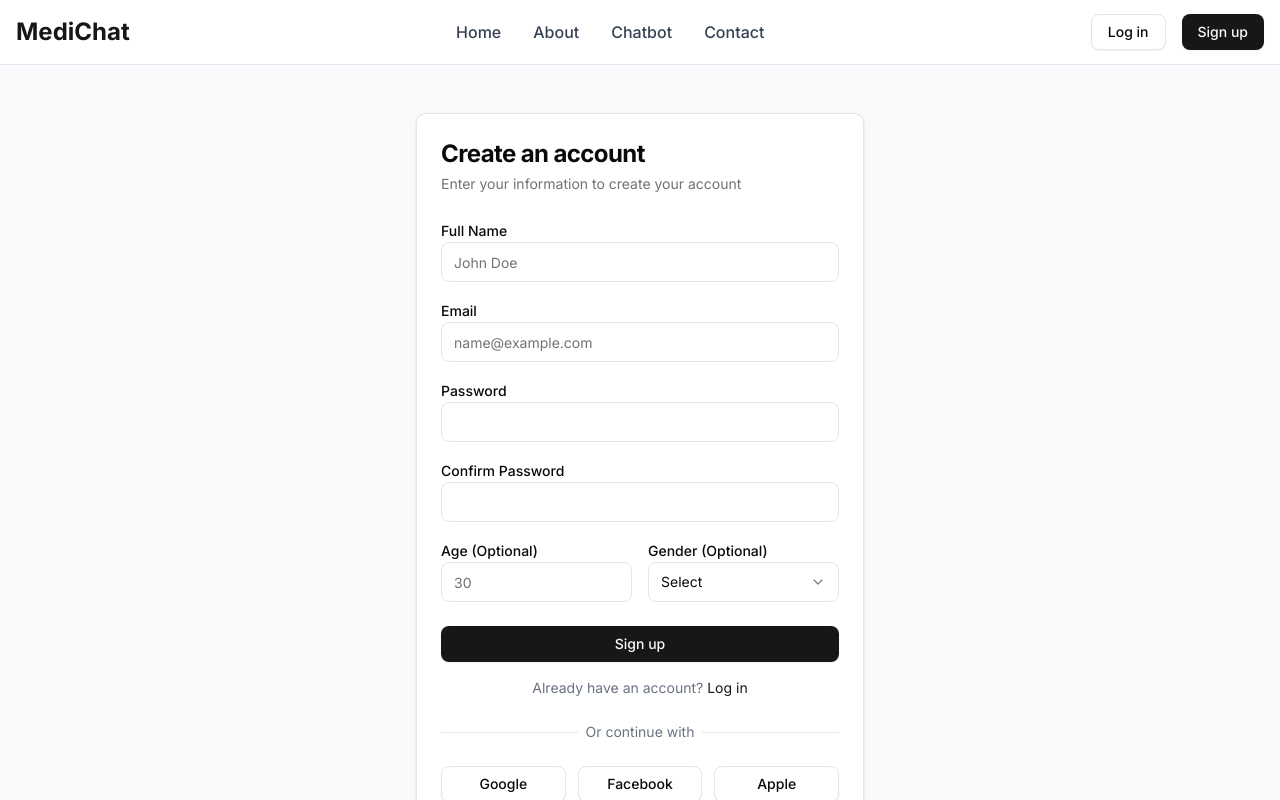
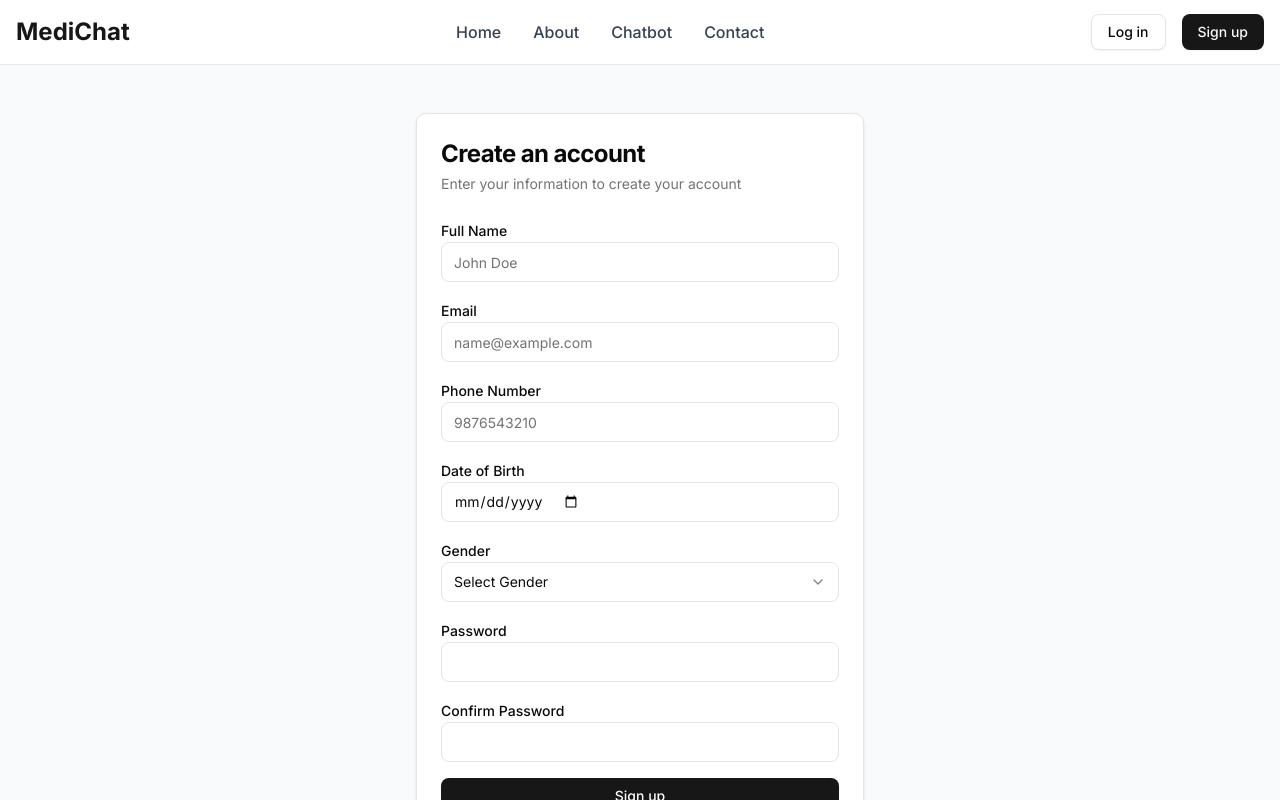
Before and after one commit to ManoharJunga/Medical-Chatbot, a Next.js app in the folder medichat/: page /signup in a window 1280 px wide. Shown: the top 800 px of the page. Built offline with nearby package versions, Linux system fonts and the light colour scheme.

Commit message:
register user is working

```diff
--- a/medichat/app/signup/page.tsx
+++ b/medichat/app/signup/page.tsx
@@ -1,7 +1,7 @@
 "use client"
 
 import type React from "react"
-
+import { useRouter } from "next/navigation";
 import Link from "next/link"
 import { useState } from "react"
 import { Button } from "@/components/ui/button"
@@ -11,27 +11,67 @@ import { Card, CardContent, CardDescription, CardHeader, CardTitle } from "@/com
 import { Select, SelectContent, SelectItem, SelectTrigger, SelectValue } from "@/components/ui/select"
 import { Navbar } from "@/components/navbar"
 import { Footer } from "@/components/footer"
+import { toast } from "@/components/ui/use-toast";
 
 export default function Signup() {
-  const [name, setName] = useState("")
-  const [email, setEmail] = useState("")
-  const [password, setPassword] = useState("")
-  const [confirmPassword, setConfirmPassword] = useState("")
-  const [age, setAge] = useState("")
-  const [gender, setGender] = useState("")
-  const [isLoading, setIsLoading] = useState(false)
+  const router = useRouter();
+
+  const [name, setName] = useState("");
+  const [email, setEmail] = useState("");
+  const [phone, setPhone] = useState("");
+  const [dob, setDob] = useState("");
+  const [password, setPassword] = useState("");
+  const [confirmPassword, setConfirmPassword] = useState("");
+  const [gender, setGender] = useState("");
+  const [isLoading, setIsLoading] = useState(false);
 
   const handleSubmit = async (e: React.FormEvent) => {
-    e.preventDefault()
-    setIsLoading(true)
+    e.preventDefault();
 
-    // Simulate signup process
-    setTimeout(() => {
-      setIsLoading(false)
-      // In a real app, you would handle user registration here
-      window.location.href = "/dashboard"
-    }, 1500)
-  }
+    if (password !== confirmPassword) {
+      toast({
+        title: "Error",
+        description: "Passwords do not match!",
+        variant: "destructive", // 'destructive' is correct for errors
+      });
+      return;
+    }
+
+    setIsLoading(true);
+
+    try {
+      const response = await fetch("http://localhost:5001/api/auth/register", {
+        method: "POST",
+        headers: { "Content-Type": "application/json" },
+        body: JSON.stringify({ name, email, phone, dob, gender, password }),
+      });
+
+      const data = await response.json();
+
+      if (response.ok) {
+        toast({
+          title: "Success",
+          description: "Account created successfully! Please verify your email.",
+        });
+
+        router.push("/login");
+      } else {
+        toast({
+          title: "Error",
+          description: data.message || "Registration failed",
+          variant: "destructive",
+        });
+      }
+    } catch (error) {
+      toast({
+        title: "Error",
+        description: "Something went wrong. Please try again.",
+        variant: "destructive",
+      });
+    } finally {
+      setIsLoading(false);
+    }
+  };
 
   return (
     <div className="flex min-h-screen flex-col">
@@ -46,65 +86,40 @@ export default function Signup() {
             <form onSubmit={handleSubmit} className="space-y-4">
               <div className="space-y-2">
                 <Label htmlFor="name">Full Name</Label>
-                <Input
-                  id="name"
-                  placeholder="John Doe"
-                  value={name}
-                  onChange={(e) => setName(e.target.value)}
-                  required
-                />
+                <Input id="name" placeholder="John Doe" value={name} onChange={(e) => setName(e.target.value)} required />
               </div>
               <div className="space-y-2">
                 <Label htmlFor="email">Email</Label>
-                <Input
-                  id="email"
-                  type="email"
-                  placeholder="name@example.com"
-                  value={email}
-                  onChange={(e) => setEmail(e.target.value)}
-                  required
-                />
+                <Input id="email" type="email" placeholder="name@example.com" value={email} onChange={(e) => setEmail(e.target.value)} required />
+              </div>
+              <div className="space-y-2">
+                <Label htmlFor="phone">Phone Number</Label>
+                <Input id="phone" type="tel" placeholder="9876543210" value={phone} onChange={(e) => setPhone(e.target.value)} required />
+              </div>
+              <div className="space-y-2">
+                <Label htmlFor="dob">Date of Birth</Label>
+                <Input id="dob" type="date" value={dob} onChange={(e) => setDob(e.target.value)} required />
+              </div>
+              <div className="space-y-2">
+                <Label htmlFor="gender">Gender</Label>
+                <Select value={gender} onValueChange={setGender} required>
+                  <SelectTrigger id="gender">
+                    <SelectValue placeholder="Select Gender" />
+                  </SelectTrigger>
+                  <SelectContent>
+                    <SelectItem value="Male">Male</SelectItem>
+                    <SelectItem value="Female">Female</SelectItem>
+                    <SelectItem value="Other">Other</SelectItem>
+                  </SelectContent>
+                </Select>
               </div>
               <div className="space-y-2">
                 <Label htmlFor="password">Password</Label>
-                <Input
-                  id="password"
-                  type="password"
-                  value={password}
-                  onChange={(e) => setPassword(e.target.value)}
-                  required
-                />
+                <Input id="password" type="password" value={password} onChange={(e) => setPassword(e.target.value)} required />
               </div>
               <div className="space-y-2">
                 <Label htmlFor="confirmPassword">Confirm Password</Label>
-                <Input
-                  id="confirmPassword"
-                  type="password"
-                  value={confirmPassword}
-                  onChange={(e) => setConfirmPassword(e.target.value)}
-                  required
-                />
-              </div>
-
-              <div className="grid grid-cols-2 gap-4">
-                <div className="space-y-2">
-                  <Label htmlFor="age">Age (Optional)</Label>
-                  <Input id="age" type="number" placeholder="30" value={age} onChange={(e) => setAge(e.target.value)} />
-                </div>
-                <div className="space-y-2">
-                  <Label htmlFor="gender">Gender (Optional)</Label>
-                  <Select value={gender} onValueChange={setGender}>
-                    <SelectTrigger id="gender">
-                      <SelectValue placeholder="Select" />
-                    </SelectTrigger>
-                    <SelectContent>
-                      <SelectItem value="male">Male</SelectItem>
-                      <SelectItem value="female">Female</SelectItem>
-                      <SelectItem value="other">Other</SelectItem>
-                      <SelectItem value="prefer-not-to-say">Prefer not to say</SelectItem>
-                    </SelectContent>
-                  </Select>
-                </div>
+                <Input id="confirmPassword" type="password" value={confirmPassword} onChange={(e) => setConfirmPassword(e.target.value)} required />
               </div>
 
               <Button type="submit" className="w-full" disabled={isLoading}>
@@ -118,31 +133,10 @@ export default function Signup() {
                 Log in
               </Link>
             </div>
-
-            <div className="relative my-6">
-              <div className="absolute inset-0 flex items-center">
-                <div className="w-full border-t border-gray-200"></div>
-              </div>
-              <div className="relative flex justify-center text-sm">
-                <span className="bg-white px-2 text-gray-500">Or continue with</span>
-              </div>
-            </div>
-
-            <div className="grid grid-cols-3 gap-3">
-              <Button variant="outline" className="w-full">
-                Google
-              </Button>
-              <Button variant="outline" className="w-full">
-                Facebook
-              </Button>
-              <Button variant="outline" className="w-full">
-                Apple
-              </Button>
-            </div>
           </CardContent>
         </Card>
       </main>
       <Footer />
     </div>
-  )
+  );
 }
--- a/medichat/package.json
+++ b/medichat/package.json
@@ -16,6 +16,7 @@
     "@radix-ui/react-select": "^2.1.6",
     "@radix-ui/react-slot": "^1.1.2",
     "@radix-ui/react-toast": "^1.2.6",
+    "axios": "^1.8.3",
     "class-variance-authority": "^0.7.1",
     "clsx": "^2.1.1",
     "lucide-react": "^0.479.0",
```
Also changed, not shown: 1 other file (tests, documents, lock files or other folders).
